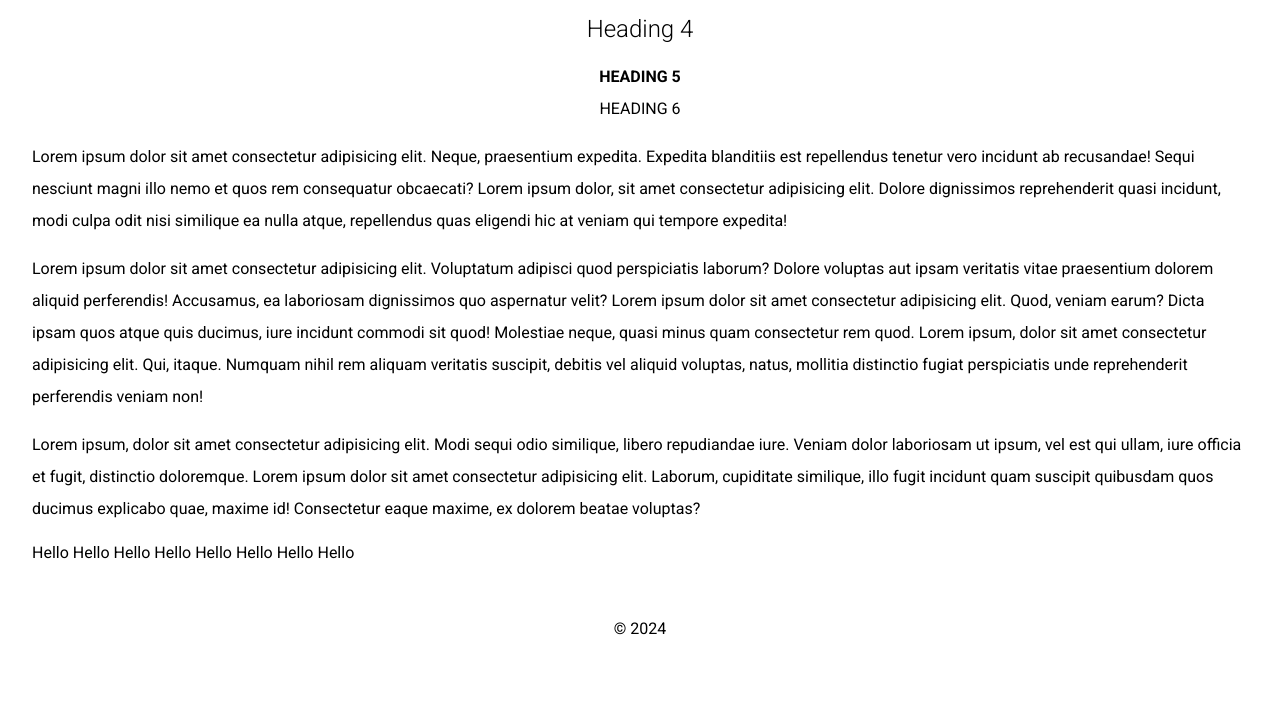
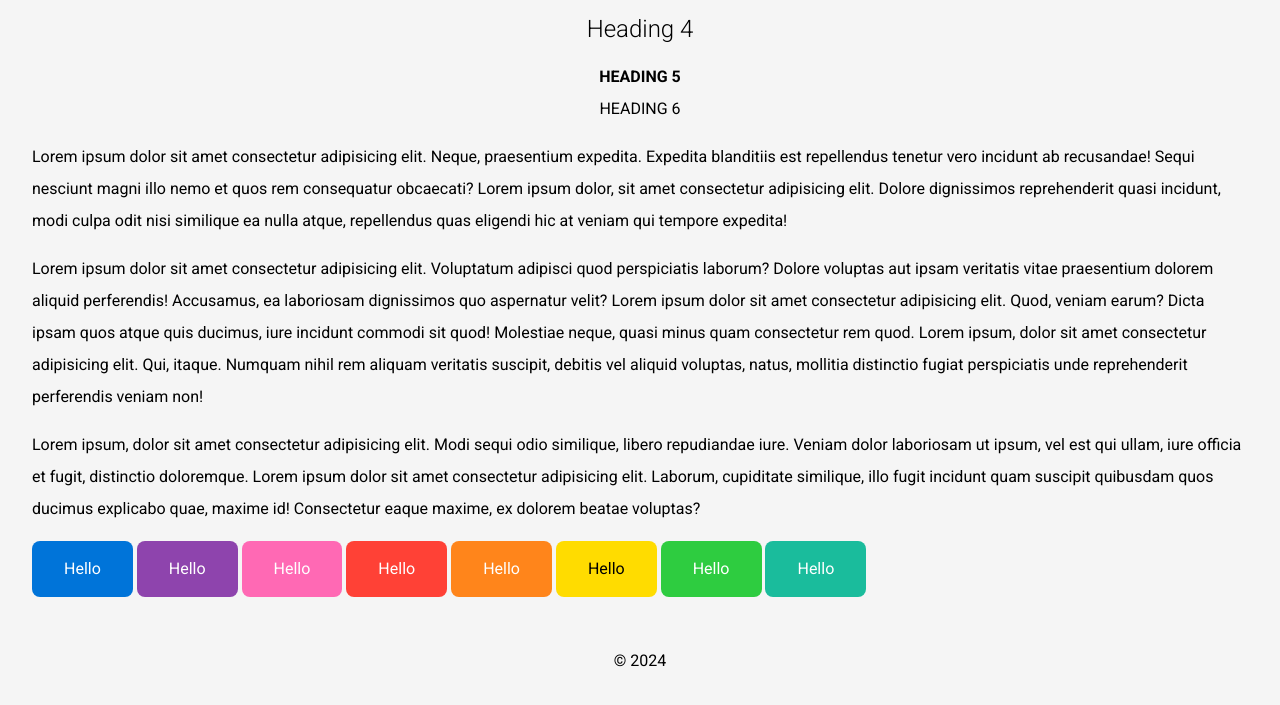
Before and after one commit to rabdanovarsalan/24W-MTM6407-310_custom-css-framework, a website: page index.html in a window 1280 px wide. Shown: the part 307-1012 px from the top of the page. Before the commit the page ends 984 px from the top, so only its background shows below. Drawn offline with Linux system fonts and the light colour scheme.

Commit message:
buttons and mixins added

```diff
--- a/css/main.css
+++ b/css/main.css
@@ -339,6 +339,108 @@ meter {
   width: calc(100% - 2rem);
 }
 
+.btn {
+  padding: 1rem 2rem;
+  display: inline-block;
+  cursor: pointer;
+}
+
+.blue {
+  color: #FFFFFF;
+  background-color: #0074D9;
+}
+.blue:hover, .blue:focus {
+  color: #FFFFFF;
+  background-color: #0059a6;
+}
+.blue:active {
+  background-color: #003d73;
+}
+
+.purple {
+  color: #FFFFFF;
+  background-color: #8E44AD;
+}
+.purple:hover, .purple:focus {
+  color: #FFFFFF;
+  background-color: #703688;
+}
+.purple:active {
+  background-color: #522764;
+}
+
+.pink {
+  color: #FFFFFF;
+  background-color: #FF69B4;
+}
+.pink:hover, .pink:focus {
+  color: #FFFFFF;
+  background-color: #ff369b;
+}
+.pink:active {
+  background-color: #ff0381;
+}
+
+.red {
+  color: #FFFFFF;
+  background-color: #FF4136;
+}
+.red:hover, .red:focus {
+  color: #FFFFFF;
+  background-color: #ff1103;
+}
+.red:active {
+  background-color: #cf0b00;
+}
+
+.orange {
+  color: #FFFFFF;
+  background-color: #FF851B;
+}
+.orange:hover, .orange:focus {
+  color: #FFFFFF;
+  background-color: #e76b00;
+}
+.orange:active {
+  background-color: #b45400;
+}
+
+.yellow {
+  color: #000000;
+  background-color: #FFDC00;
+}
+.yellow:hover, .yellow:focus {
+  color: #FFFFFF;
+  background-color: #ccb000;
+}
+.yellow:active {
+  background-color: #998400;
+}
+
+.green {
+  color: #FFFFFF;
+  background-color: #2ECC40;
+}
+.green:hover, .green:focus {
+  color: #FFFFFF;
+  background-color: #25a233;
+}
+.green:active {
+  background-color: #1b7926;
+}
+
+.turquoise {
+  color: #FFFFFF;
+  background-color: #1ABC9C;
+}
+.turquoise:hover, .turquoise:focus {
+  color: #FFFFFF;
+  background-color: #148f77;
+}
+.turquoise:active {
+  background-color: #0e6252;
+}
+
 body {
   font-family: "Roboto", sans-serif;
   font-size: 1rem;
@@ -398,10 +500,16 @@ a {
   text-decoration: none;
 }
 
+button {
+  border-radius: 0.5rem;
+  transition: 0.2s ease;
+}
+
 html, body {
   overflow-x: hidden;
 }
 
 body {
   line-height: 1.5rem;
+  background-color: whitesmoke;
 }
```
